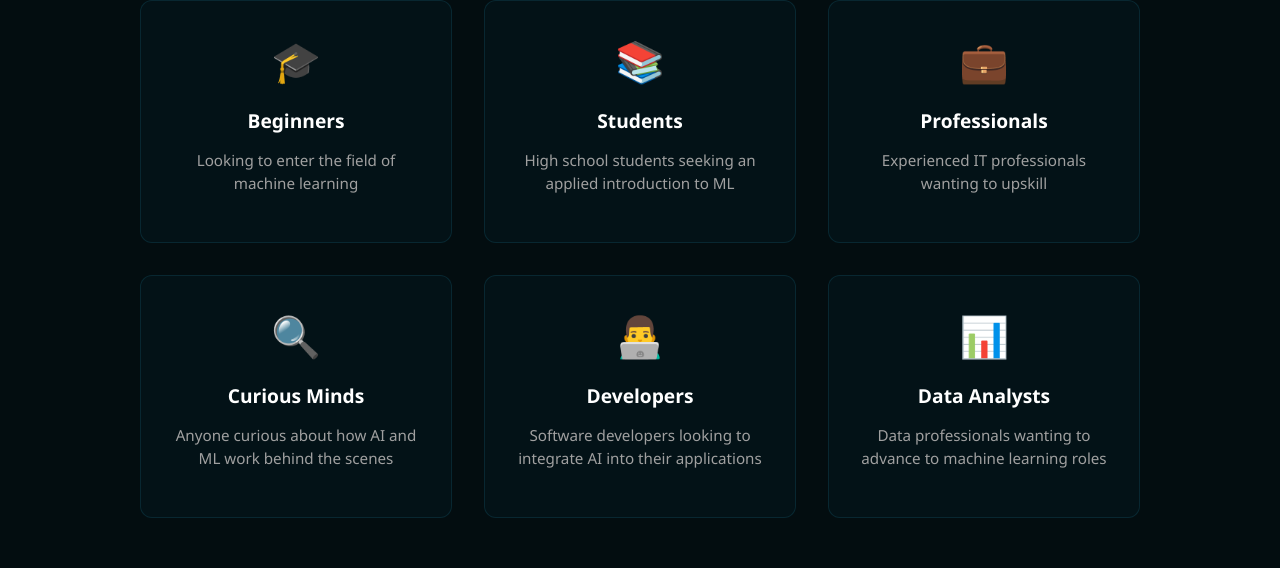
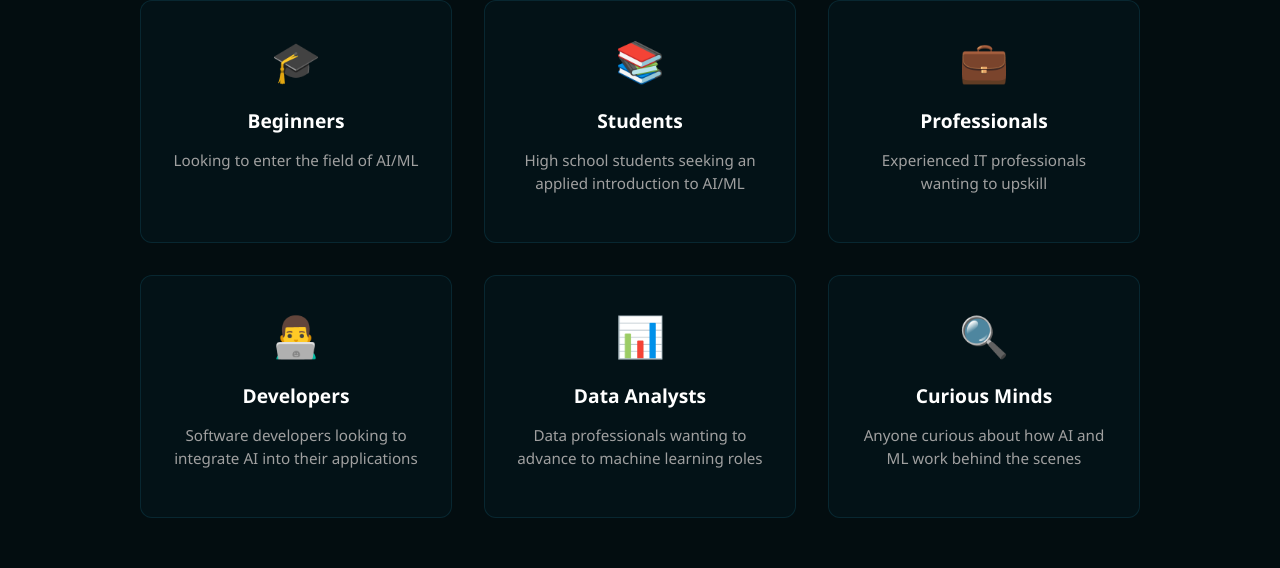
Before and after one commit to TuneParams-ai/platform-frontend, a React (Create React App) app: page / in a window 1280 px wide. Shown: the part 2273-2841 px from the top of the page. Built offline with nearby package versions, Linux system fonts and the light colour scheme; no server answers.

Commit message:
feat: Update course descriptions to reflect AI focus and enhance audience targeting

```diff
--- a/src/pages/Courses.jsx
+++ b/src/pages/Courses.jsx
@@ -31,7 +31,7 @@ const Courses = () => {
       <div className="courses-header">
         <h1 className="courses-title">Available Courses</h1>
         <p className="courses-subtitle">
-          Discover our comprehensive collection of machine learning and data science courses designed to take you from beginner to expert.
+          Discover our comprehensive collection of AI courses designed to take you from beginner to expert.
           {!user && " Login to enroll and track your progress!"}
         </p>
       </div>
--- a/src/pages/Landing.jsx
+++ b/src/pages/Landing.jsx
@@ -112,22 +112,17 @@ const Landing = () => {
           <div className="audience-item">
             <div className="audience-icon">🎓</div>
             <h3>Beginners</h3>
-            <p>Looking to enter the field of machine learning</p>
+            <p>Looking to enter the field of AI/ML</p>
           </div>
           <div className="audience-item">
             <div className="audience-icon">📚</div>
             <h3>Students</h3>
-            <p>High school students seeking an applied introduction to ML</p>
+            <p>High school students seeking an applied introduction to AI/ML</p>
           </div>
           <div className="audience-item">
             <div className="audience-icon">💼</div>
             <h3>Professionals</h3>
             <p>Experienced IT professionals wanting to upskill</p>
-          </div>
-          <div className="audience-item">
-            <div className="audience-icon">🔍</div>
-            <h3>Curious Minds</h3>
-            <p>Anyone curious about how AI and ML work behind the scenes</p>
           </div>
           <div className="audience-item">
             <div className="audience-icon">👨‍💻</div>
@@ -138,6 +133,11 @@ const Landing = () => {
             <div className="audience-icon">📊</div>
             <h3>Data Analysts</h3>
             <p>Data professionals wanting to advance to machine learning roles</p>
+          </div>
+          <div className="audience-item">
+            <div className="audience-icon">🔍</div>
+            <h3>Curious Minds</h3>
+            <p>Anyone curious about how AI and ML work behind the scenes</p>
           </div>
         </div>
       </section>
```
